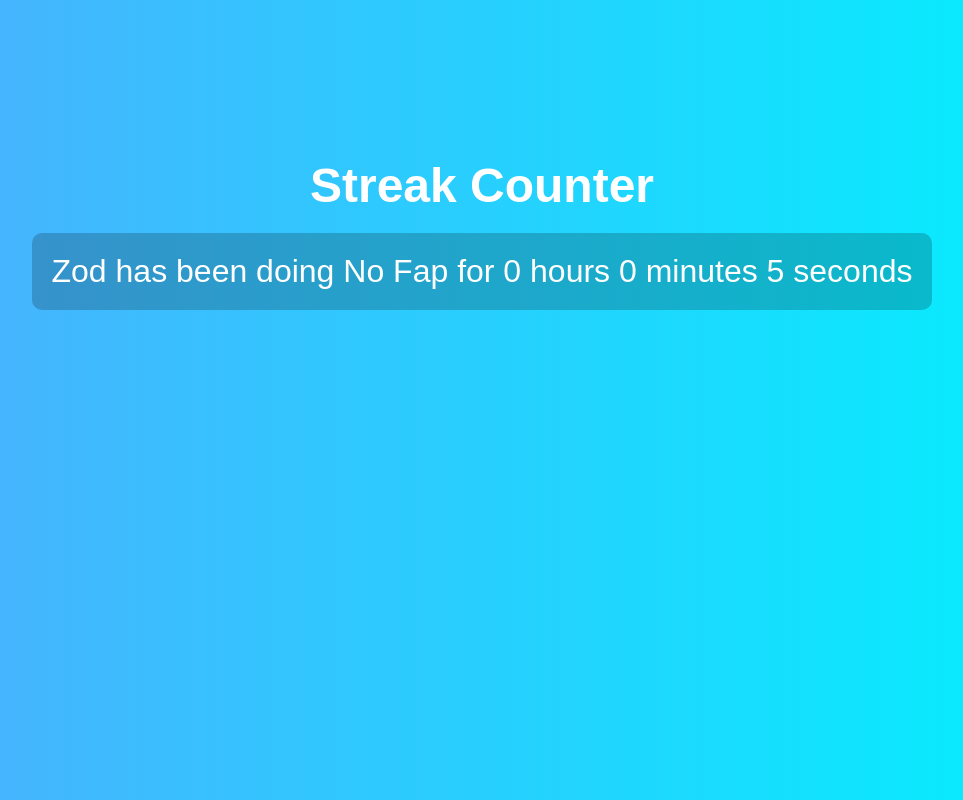
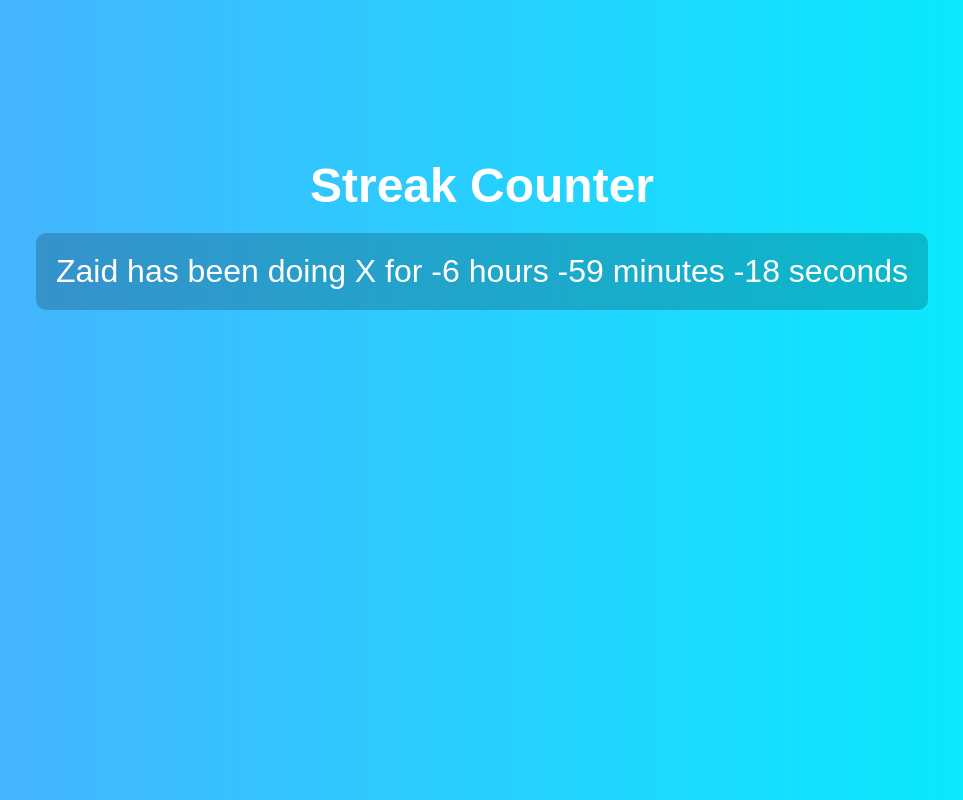
Before and after one commit to ras173/mystreAK, a plain HTML site: page index.html in a window 1280 px wide. Shown: the whole page, without its empty margins (158-1121 px from the left). Drawn offline with Linux system fonts and the light colour scheme.

Commit message:
Update index.html

```diff
--- a/index.html
+++ b/index.html
@@ -31,17 +31,12 @@
 <body>
     <div class="container">
         <h1>Streak Counter</h1>
-        <div id="streak">Zaid has been doing X for 0 hours 0 minutes 0 seconds</div>
+        <div id="streak">Zaid has been doing NO FAP for 0 hours 0 minutes 0 seconds</div>
     </div>
     <script>
         function startStreakCounter() {
             const streakElement = document.getElementById('streak');
-            let startTime = localStorage.getItem('startTime');
-
-            if (!startTime) {
-                startTime = new Date().getTime();
-                localStorage.setItem('startTime', startTime);
-            }
+            const startTime = new Date('2024-07-02T02:20:00').getTime();  // Set your fixed start time here
 
             setInterval(() => {
                 const currentTime = new Date().getTime();
@@ -51,7 +46,7 @@
                 const minutes = Math.floor((timeElapsed % (1000 * 60 * 60)) / (1000 * 60));
                 const seconds = Math.floor((timeElapsed % (1000 * 60)) / 1000);
 
-                streakElement.textContent = `Zod has been doing No Fap for ${hours} hours ${minutes} minutes ${seconds} seconds`;
+                streakElement.textContent = `Zaid has been doing X for ${hours} hours ${minutes} minutes ${seconds} seconds`;
             }, 1000);
         }
 
```
